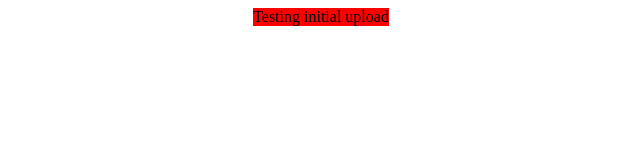
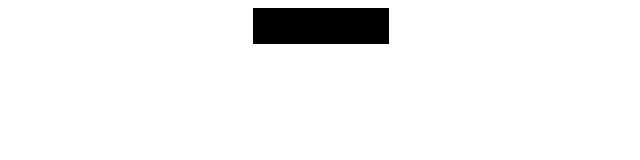
Before and after one commit to MBSampson/mbsampson.github.io, a website: page index.html in a window 1280 px wide. Shown: the whole page, without its empty margins (319-959 px from the left). Drawn offline with nearby package versions, Linux system fonts and the light colour scheme; files that its build step writes are made by us from their sources.

Commit message:
Incorporate npm and LESS

```diff
--- a/index.html
+++ b/index.html
@@ -19,7 +19,12 @@
       <table class="email-container" role="presentation" align="center" cellpadding="0" cellspacing="0">
         <tr>
           <td width="100%" style="padding:0">
-            Testing initial upload
+            <div class="mod-1">
+              Testing initial upload
+            </div>
+            <div class="mod-2">
+              Testing initial upload
+            </div>
           </td>
         </tr>
       </table>
--- a/styles.less
+++ b/styles.less
@@ -1,3 +1,7 @@
 .email-container {
     background-color: red;
 }
+
+.mod-1, .mod-2 {
+    background-color: black;
+}
```
Also changed, not shown: package.json (added, +19 -0 lines), styles.css (added).
